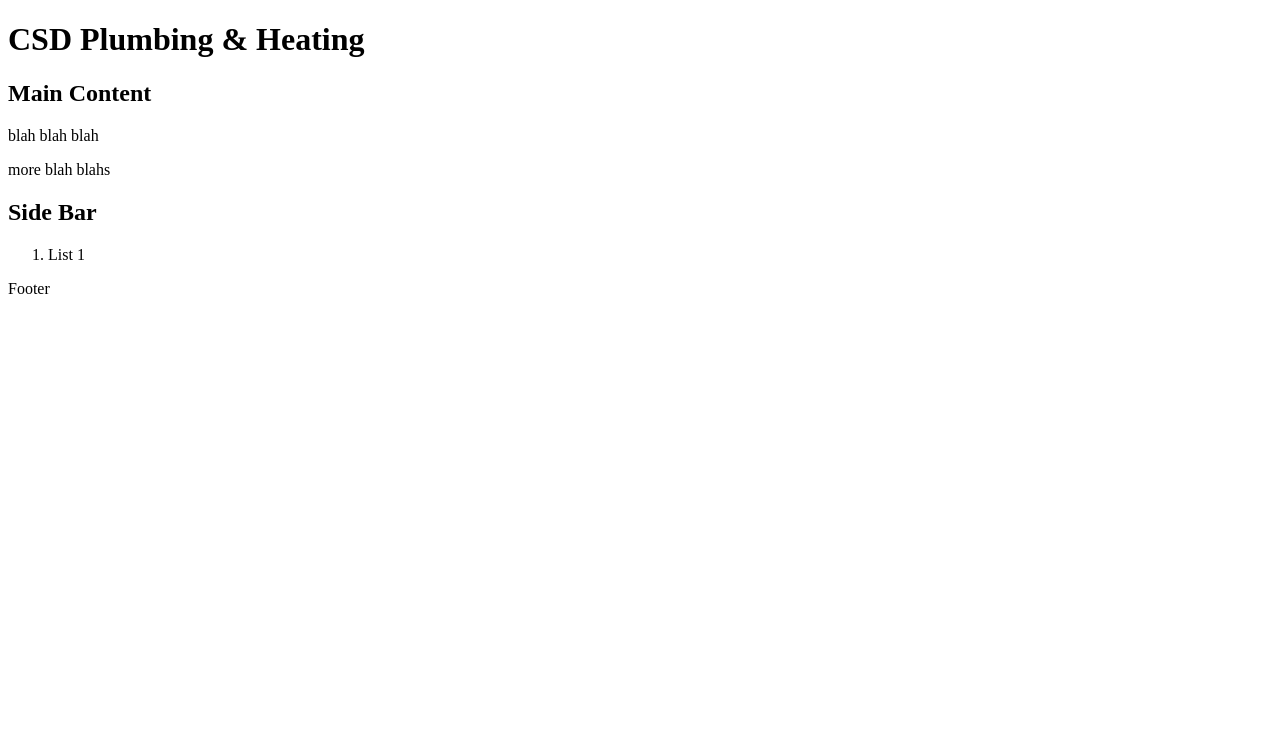
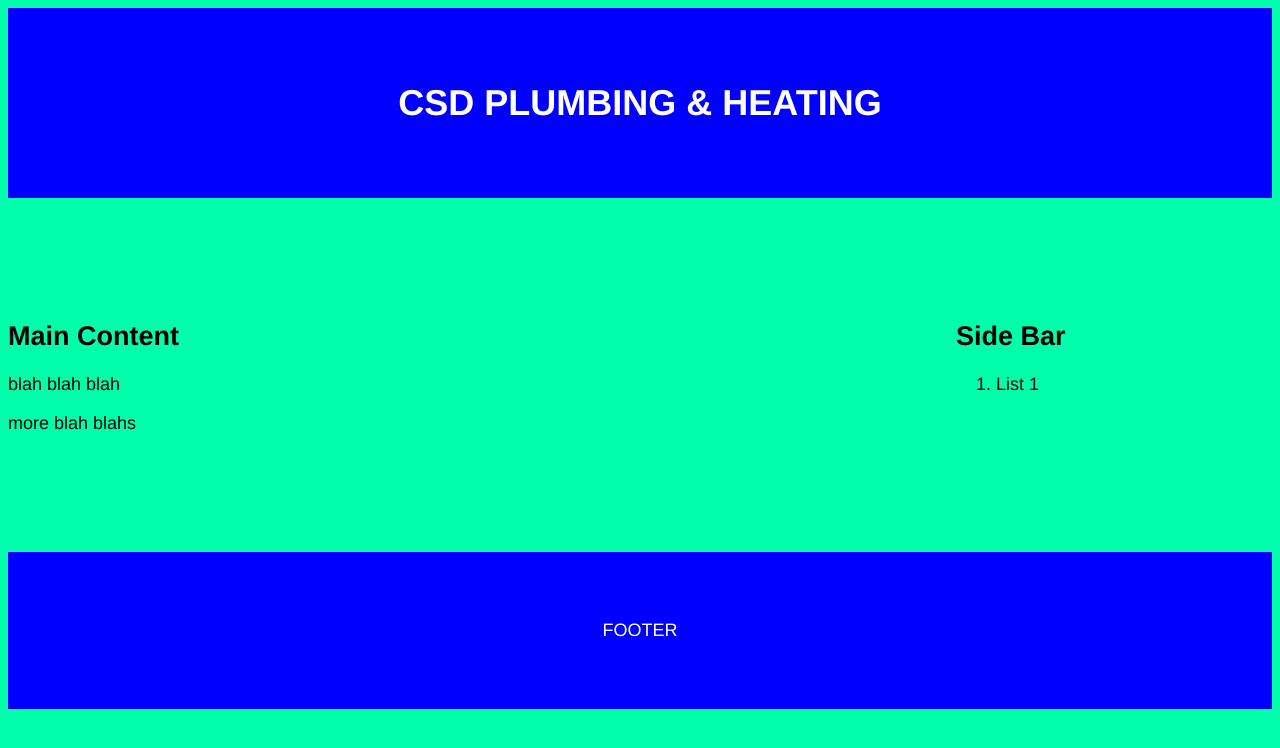
Before and after one commit to nadcock96/CSD_Plumbing, a plain HTML site: page index.html in a window 1280 px wide. Drawn offline with Linux system fonts and the light colour scheme.

Commit message:
edit style.css

```diff
--- a/index.html
+++ b/index.html
@@ -3,6 +3,7 @@
     <head>
         <meta charset="utf-8">
         <title>CSD Plumbing & Heating</title>
+        <link href="style.css" rel="stylesheet">
     </head>
 
     <body>
--- a/style.css
+++ b/style.css
@@ -0,0 +1,41 @@
+body {
+    background-color: rgb(0, 255, 170);
+    font-family: 'Franklin Gothic Medium', 'Arial Narrow', Arial, sans-serif;
+    font-size: 18px;
+}
+
+header {
+    background-color: blue;
+    padding-top: 50px;
+    padding-bottom: 50px;
+    text-align: center;
+    color: #FFF;
+    text-transform: uppercase;
+    margin-bottom: 100px;
+}
+
+.container {
+    width: 80%;
+    margin: 0 auto;
+}
+
+section{
+    float: left;
+    width: 70%;
+    margin-bottom: 100px;
+}
+
+aside {
+    float: right;
+    width: 25%;
+}
+
+
+footer {
+    background-color: blue;
+    clear: both;
+    padding: 50px 0;
+    text-align: center;
+    color:#FFF;
+    text-transform: uppercase;
+}
```
